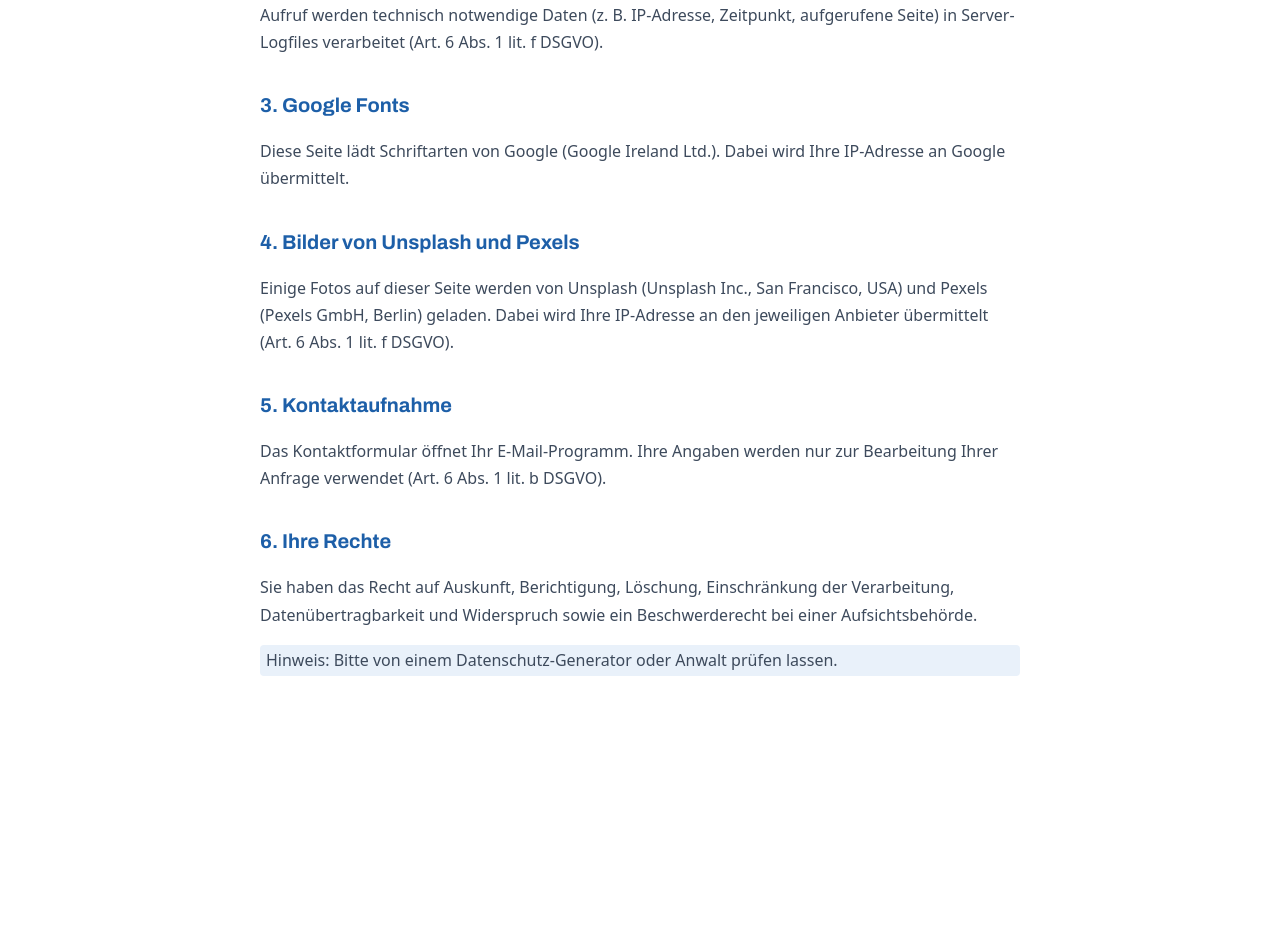
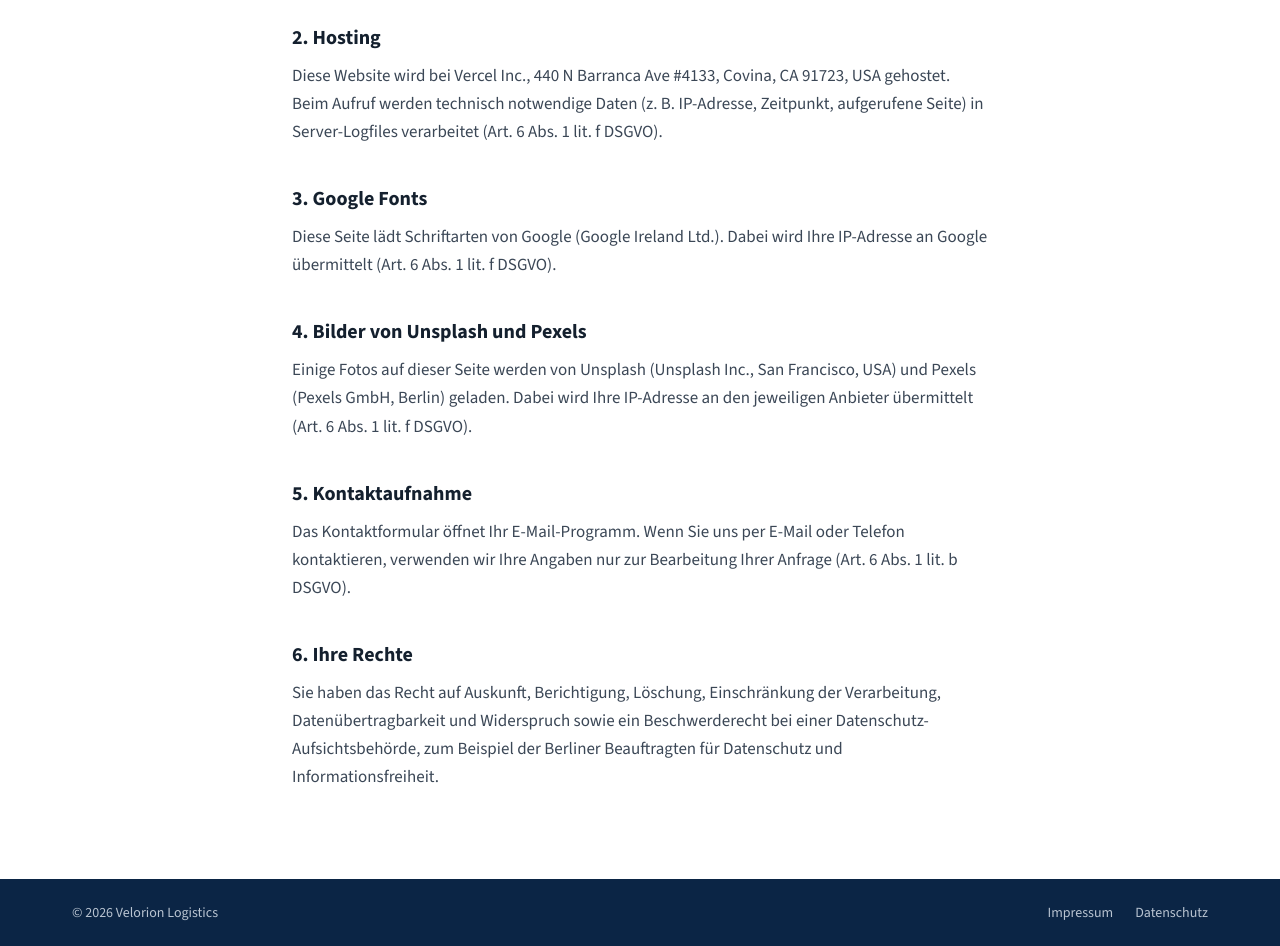
Before and after one commit to LeonSulejmani/Velorionlogistics, a plain HTML site: page datenschutz.html in a window 1280 px wide. Shown: the part 389-1335 px from the top of the page. Before the commit the page ends 1141 px from the top, so only its background shows below. Drawn offline with nearby package versions, Linux system fonts and the light colour scheme.

Commit message:
Revise datenschutz.html with updated content and styles

```diff
--- a/datenschutz.html
+++ b/datenschutz.html
@@ -1,13 +1,52 @@
 <!doctype html>
-<html lang="de"><head><meta charset="utf-8"><meta name="viewport" content="width=device-width, initial-scale=1">
-<title>Datenschutz | Velorion Logistics</title><meta name="robots" content="noindex">
-<link href="https://fonts.googleapis.com/css2?family=Archivo:wght@700&display=swap" rel="stylesheet"><style>body{font-family:system-ui,sans-serif;background:#fff;color:#3d4a5c;line-height:1.7;margin:0}main{max-width:760px;margin:0 auto;padding:60px 16px}a{color:#1d5fa8}h1,h2{font-family:Archivo,system-ui,sans-serif;color:#1d5fa8}h1{font-size:36px;margin:24px 0}h2{font-size:20px;margin:32px 0 8px}.todo{background:#e9f1fa;padding:2px 6px;border-radius:4px}</style>
-</head><body><main><a href="/">← Zur Startseite</a><h1>Datenschutz</h1>
-<h2>1. Verantwortlicher</h2><p>Velorion Logistics, <span class="todo">[Adresse]</span>, E-Mail: kontakt@velorionlogistics.de</p>
-<h2>2. Hosting</h2><p>Diese Website wird bei Vercel Inc., 440 N Barranca Ave #4133, Covina, CA 91723, USA gehostet. Beim Aufruf werden technisch notwendige Daten (z. B. IP-Adresse, Zeitpunkt, aufgerufene Seite) in Server-Logfiles verarbeitet (Art. 6 Abs. 1 lit. f DSGVO).</p>
-<h2>3. Google Fonts</h2><p>Diese Seite lädt Schriftarten von Google (Google Ireland Ltd.). Dabei wird Ihre IP-Adresse an Google übermittelt.</p>
-<h2>4. Bilder von Unsplash und Pexels</h2><p>Einige Fotos auf dieser Seite werden von Unsplash (Unsplash Inc., San Francisco, USA) und Pexels (Pexels GmbH, Berlin) geladen. Dabei wird Ihre IP-Adresse an den jeweiligen Anbieter übermittelt (Art. 6 Abs. 1 lit. f DSGVO).</p>
-<h2>5. Kontaktaufnahme</h2><p>Das Kontaktformular öffnet Ihr E-Mail-Programm. Ihre Angaben werden nur zur Bearbeitung Ihrer Anfrage verwendet (Art. 6 Abs. 1 lit. b DSGVO).</p>
-<h2>6. Ihre Rechte</h2><p>Sie haben das Recht auf Auskunft, Berichtigung, Löschung, Einschränkung der Verarbeitung, Datenübertragbarkeit und Widerspruch sowie ein Beschwerderecht bei einer Aufsichtsbehörde.</p>
-<p class="todo">Hinweis: Bitte von einem Datenschutz-Generator oder Anwalt prüfen lassen.</p>
-</main></body></html>
+<html lang="de">
+<head>
+<meta charset="utf-8">
+<meta name="viewport" content="width=device-width, initial-scale=1">
+<title>Datenschutz | Velorion Logistics</title>
+<meta name="robots" content="noindex">
+<link rel="icon" type="image/svg+xml" href="logo-zeichen.svg">
+<link rel="preconnect" href="https://fonts.googleapis.com">
+<link rel="preconnect" href="https://fonts.gstatic.com" crossorigin>
+<link href="https://fonts.googleapis.com/css2?family=Source+Sans+3:wght@400;600;700&display=swap" rel="stylesheet">
+<style>
+*{box-sizing:border-box;margin:0;padding:0}
+body{font-family:"Source Sans 3",Arial,sans-serif;background:#fff;color:#3b4756;font-size:17px;line-height:1.65}
+a{color:#0b3d7a}
+.wrap{max-width:1200px;margin:0 auto;padding:0 32px}
+header{border-bottom:1px solid #dfe3e8}
+header .wrap{display:flex;align-items:center;justify-content:space-between;height:72px}
+header img{height:44px;width:auto;display:block}
+header nav a{font-weight:600;color:#14202e;text-decoration:none}
+header nav a:hover{color:#0b3d7a}
+main{max-width:760px;margin:0 auto;padding:64px 32px 88px}
+h1{color:#14202e;font-size:40px;line-height:1.2;margin-bottom:8px}
+h2{color:#14202e;font-size:20px;margin:36px 0 8px}
+p+p{margin-top:10px}
+footer{background:#0b2545;color:#b9c4d1;font-size:14px}
+footer .wrap{display:flex;justify-content:space-between;flex-wrap:wrap;gap:12px;padding-top:22px;padding-bottom:22px}
+footer a{color:#b9c4d1;text-decoration:none;margin-left:22px}
+footer a:hover{color:#fff;text-decoration:underline}
+@media (max-width:600px){.wrap,main{padding-left:16px;padding-right:16px}h1{font-size:32px}footer a{margin:0 22px 0 0}}
+</style>
+</head>
+<body>
+<header><div class="wrap"><a href="/" aria-label="Zur Startseite"><img src="logo.svg" alt="Velorion Logistics" width="198" height="44"></a><nav><a href="/">Zur Startseite</a></nav></div></header>
+<main>
+<h1>Datenschutz</h1>
+<h2>1. Verantwortlicher</h2>
+<p>Velorion Logistics, Inhaber Leon Sulejmani<br>Harry-S.-Truman-Allee 8, 14167 Berlin<br>Telefon: <a href="tel:+4915753461169">0157 53461169</a><br>E-Mail: <a href="mailto:kontakt@velorionlogistics.de">kontakt@velorionlogistics.de</a></p>
+<h2>2. Hosting</h2>
+<p>Diese Website wird bei Vercel Inc., 440 N Barranca Ave #4133, Covina, CA 91723, USA gehostet. Beim Aufruf werden technisch notwendige Daten (z. B. IP-Adresse, Zeitpunkt, aufgerufene Seite) in Server-Logfiles verarbeitet (Art. 6 Abs. 1 lit. f DSGVO).</p>
+<h2>3. Google Fonts</h2>
+<p>Diese Seite lädt Schriftarten von Google (Google Ireland Ltd.). Dabei wird Ihre IP-Adresse an Google übermittelt (Art. 6 Abs. 1 lit. f DSGVO).</p>
+<h2>4. Bilder von Unsplash und Pexels</h2>
+<p>Einige Fotos auf dieser Seite werden von Unsplash (Unsplash Inc., San Francisco, USA) und Pexels (Pexels GmbH, Berlin) geladen. Dabei wird Ihre IP-Adresse an den jeweiligen Anbieter übermittelt (Art. 6 Abs. 1 lit. f DSGVO).</p>
+<h2>5. Kontaktaufnahme</h2>
+<p>Das Kontaktformular öffnet Ihr E-Mail-Programm. Wenn Sie uns per E-Mail oder Telefon kontaktieren, verwenden wir Ihre Angaben nur zur Bearbeitung Ihrer Anfrage (Art. 6 Abs. 1 lit. b DSGVO).</p>
+<h2>6. Ihre Rechte</h2>
+<p>Sie haben das Recht auf Auskunft, Berichtigung, Löschung, Einschränkung der Verarbeitung, Datenübertragbarkeit und Widerspruch sowie ein Beschwerderecht bei einer Datenschutz-Aufsichtsbehörde, zum Beispiel der Berliner Beauftragten für Datenschutz und Informationsfreiheit.</p>
+</main>
+<footer><div class="wrap"><span>© 2026 Velorion Logistics</span><nav><a href="impressum.html">Impressum</a><a href="datenschutz.html">Datenschutz</a></nav></div></footer>
+</body>
+</html>
```
